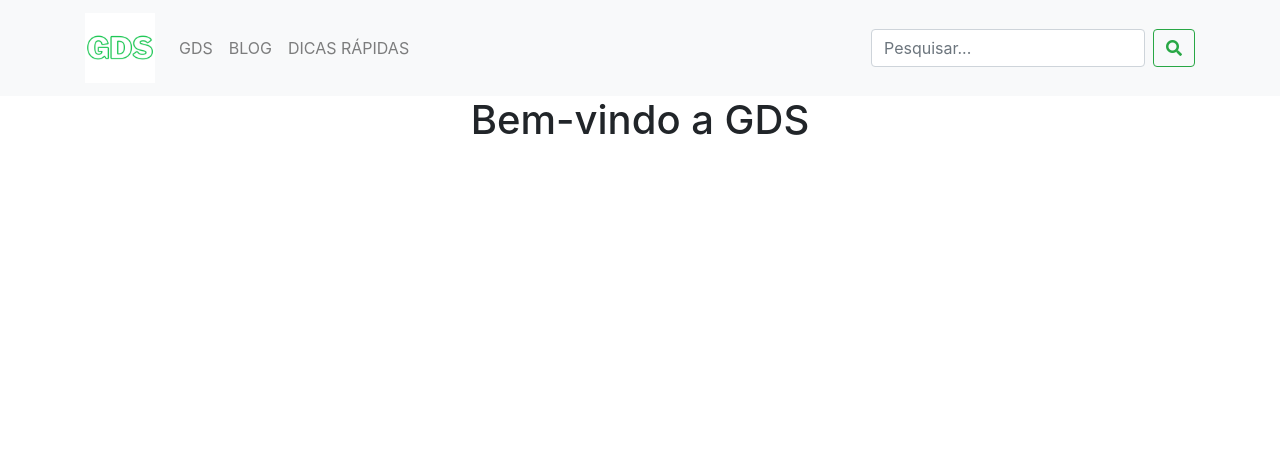
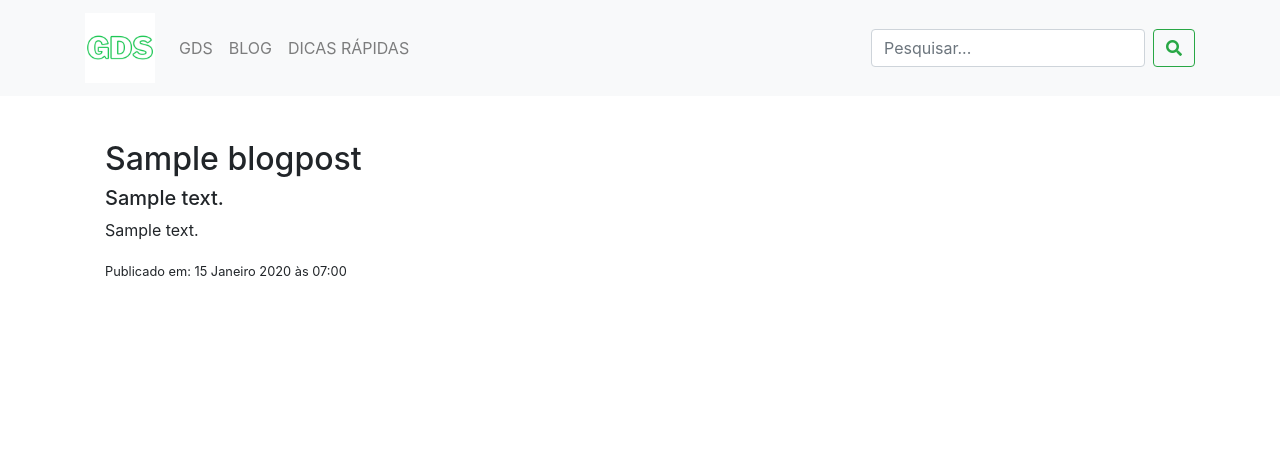
Before and after one commit to marciusvic/blog, a Django app: page / in a window 1280 px wide. Shown: the top 475 px of the page. Run offline with Django 5.2, Linux system fonts and the light colour scheme; tables that the repository leaves empty hold one stand-in row (values such as "Sample post"); some libraries are stand-ins or nearby versions.

Commit message:
feat: criação do modelo de posts, e utilizado area de admin para criar conteúdo dinâmico

```diff
--- a/core/settings.py
+++ b/core/settings.py
@@ -16,6 +16,7 @@ INSTALLED_APPS = [
     'django.contrib.sessions',
     'django.contrib.messages',
     'django.contrib.staticfiles',
+    'gds',
 ]
 
 MIDDLEWARE = [
@@ -75,9 +76,9 @@ AUTH_PASSWORD_VALIDATORS = [
     },
 ]
 
-LANGUAGE_CODE = 'en-us'
+LANGUAGE_CODE = 'pt-br'
 
-TIME_ZONE = 'UTC'
+TIME_ZONE = 'America/Sao_Paulo'
 
 USE_I18N = True
 
--- a/gds/admin.py
+++ b/gds/admin.py
@@ -1,3 +1,4 @@
 from django.contrib import admin
+from .models import BlogPost
 
-# Register your models here.
+admin.site.register(BlogPost)
--- a/gds/models.py
+++ b/gds/models.py
@@ -1,3 +1,10 @@
 from django.db import models
 
-# Create your models here.
+class BlogPost(models.Model):
+    title = models.CharField(max_length=1255)
+    summary = models.CharField(max_length=1255)
+    content = models.TextField()
+    created_at = models.DateTimeField(auto_now_add=True)
+
+    def __str__(self):
+        return self.title
--- a/gds/templates/base.html
+++ b/gds/templates/base.html
@@ -8,7 +8,7 @@
     <link rel="stylesheet" href="https://stackpath.bootstrapcdn.com/bootstrap/4.5.2/css/bootstrap.min.css">
     <link rel="stylesheet" href="https://cdnjs.cloudflare.com/ajax/libs/font-awesome/5.15.1/css/all.min.css">
     <link rel="stylesheet" href="{% static 'css/base/style.css' %}">
-
+    {%block style%} {% endblock %}
 </head>
 <body>
     <nav class="navbar navbar-expand-lg navbar-light bg-light">
--- a/gds/templates/home.html
+++ b/gds/templates/home.html
@@ -2,12 +2,19 @@
 
 {% load static %}
 
+{% block style %}
+<link rel="stylesheet" href="{% static 'css/home/style.css' %}">
+{% endblock %}
+
 {% block content %}
-    <div class="container">
-        <div class="row">
-            <div class="col-md-12">
-                <h1 class="text-center">Bem-vindo a GDS</h1>
-            </div>
-        </div>
+<div class="container mt-4">
+    {% for post in posts %}
+    <div class="section {% cycle 'section-white' 'section-gray' %}">
+        <h2>{{ post.title }}</h2>
+        <h5>{{ post.summary }}</h5>
+        <p>{{ post.content }}</p>
+        <p><small>Publicado em: {{ post.created_at|date:"d F Y \à\s H:i" }}</small></p>
     </div>
+    {% endfor %}
+</div>
 {% endblock %}
--- a/gds/views.py
+++ b/gds/views.py
@@ -1,4 +1,6 @@
-from django.shortcuts import render, redirect
+from django.shortcuts import render
+from .models import BlogPost
 
 def home(request):
-    return render(request, 'home.html')
+    posts = BlogPost.objects.all()
+    return render(request, 'home.html', {'posts': posts})
--- a/static/css/home/style.css
+++ b/static/css/home/style.css
@@ -0,0 +1,12 @@
+.section {
+    padding: 20px;
+    margin-bottom: 20px;
+}
+
+.section-white {
+    background-color: white;
+}
+
+.section-gray {
+    background-color: #F8F9FA;
+}
```
Also changed, not shown: gds/migrations/0001_initial.py (added), gds/migrations/0002_rename_sumary_blogpost_summary.py (added).
